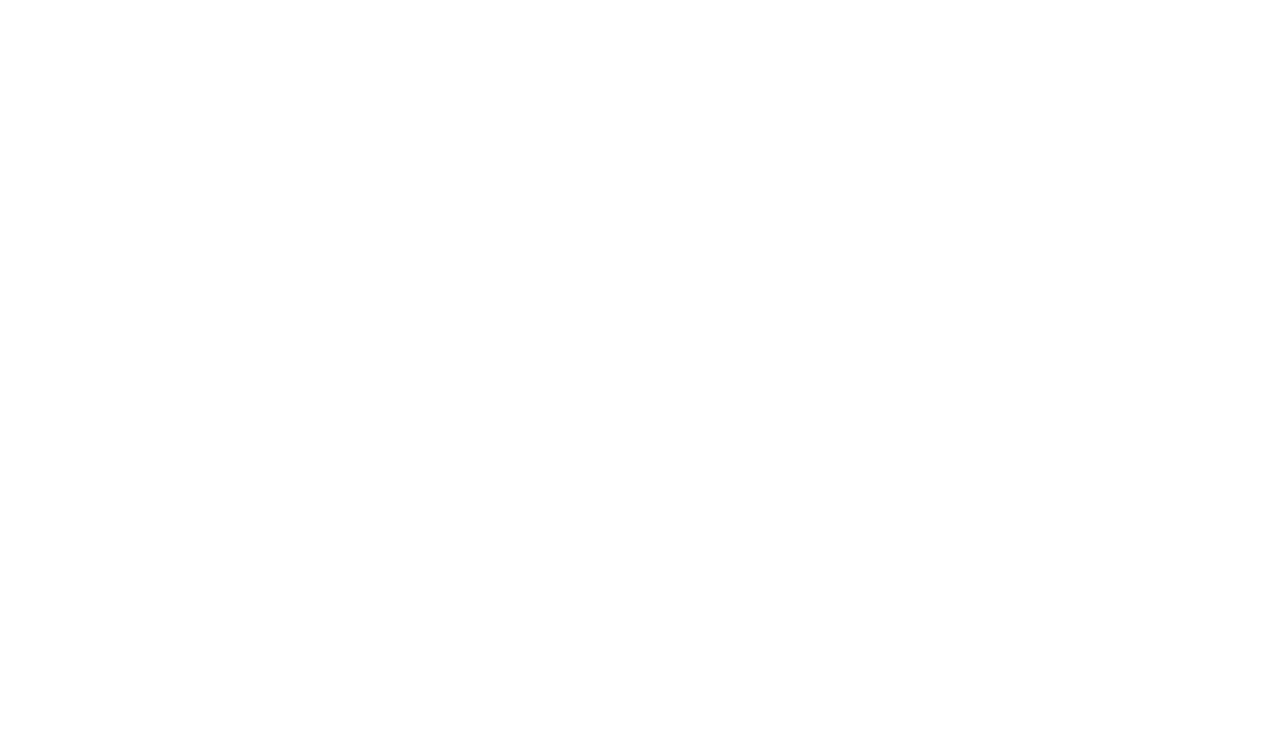
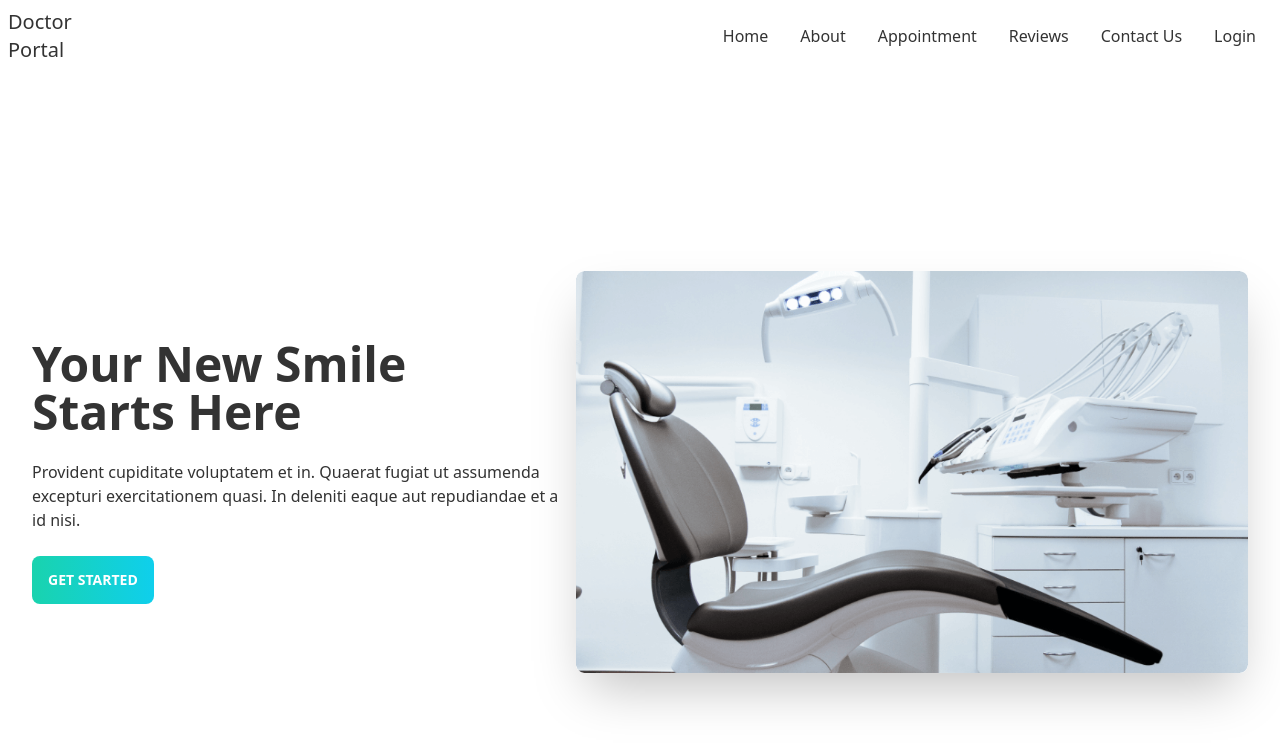
Before and after one commit to DaloarHossan/Doctor-portal-Client, a React (Create React App) app: page / in a window 1280 px wide. Shown: the top 746 px of the page. Built offline with nearby package versions, Linux system fonts and the light colour scheme.

Commit message:
navar& banner

```diff
--- a/src/App.js
+++ b/src/App.js
@@ -1,9 +1,15 @@
+import { Route, Routes } from 'react-router-dom';
 import './App.css';
+import Home from './Pages/Home/Home';
+import Navbar from './Pages/Sheared/Navbar/Navbar';
 
 function App() {
   return (
     <div>
-
+       <Navbar></Navbar>
+       <Routes>
+         <Route path="/" element={<Home></Home>}></Route>
+       </Routes>
     </div>
   );
 }
--- /dev/null
+++ b/src/Pages/Home/Banner.js
@@ -0,0 +1,29 @@
+import React from "react";
+import banner from '../../assets/images/chair.png'
+import PrimaryButton from "./PrimaryButton";
+
+const Banner = () => {
+  return (
+    <div>
+      <div class="hero min-h-screen">
+        <div class="hero-content flex-col lg:flex-row-reverse">
+          <img
+            src={banner}
+            class="lg:max-w-2xl rounded-lg shadow-2xl"
+          />
+          <div>
+            <h1 class="text-4xl lg:text-5xl font-bold">Your New Smile Starts Here</h1>
+            <p class="py-6">
+              Provident cupiditate voluptatem et in. Quaerat fugiat ut assumenda
+              excepturi exercitationem quasi. In deleniti eaque aut repudiandae
+              et a id nisi.
+            </p>
+           <PrimaryButton>Get started</PrimaryButton>
+          </div>
+        </div>
+      </div>
+    </div>
+  );
+};
+
+export default Banner;
--- /dev/null
+++ b/src/Pages/Home/Home.js
@@ -0,0 +1,12 @@
+import React from 'react';
+import Banner from './Banner';
+
+const Home = () => {
+	return (
+		<div className="px-4">
+			<Banner></Banner>
+		</div>
+	);
+};
+
+export default Home;
--- /dev/null
+++ b/src/Pages/Home/Info.js
@@ -0,0 +1,15 @@
+import React from 'react';
+import clock from '../../assets/icons/clock.svg'
+import marker from '../../assets/icons/marker.svg'
+import phone from '../../assets/icons/phone.svg'
+
+const Info = () => {
+
+	return (
+		<div>
+
+		</div>
+	);
+};
+
+export default Info;
--- /dev/null
+++ b/src/Pages/Home/InfoCard.js
@@ -0,0 +1,11 @@
+import React from 'react';
+
+const InfoCard = () => {
+	return (
+		<div>
+
+		</div>
+	);
+};
+
+export default InfoCard;
--- /dev/null
+++ b/src/Pages/Home/PrimaryButton.js
@@ -0,0 +1,11 @@
+import React from 'react';
+
+const PrimaryButton = ({children}) => {
+	return (
+		<div>
+			 <button class="btn bg-gradient-to-r from-secondary to-primary border-0 text-white">{children}</button>
+		</div>
+	);
+};
+
+export default PrimaryButton;
--- /dev/null
+++ b/src/Pages/Sheared/Navbar/Navbar.js
@@ -0,0 +1,68 @@
+import React from "react";
+import { Link } from "react-router-dom";
+
+const Navbar = () => {
+  const navList = (
+    <>
+      <li>
+        <Link to='/'>Home</Link>
+      </li>
+      <li>
+        <Link to='/about'>About</Link>
+      </li>
+      <li>
+        <Link to='/appointment'>Appointment</Link>
+      </li>
+      <li>
+        <Link to='/reviews'>Reviews</Link>
+      </li>
+      <li>
+        <Link to='/contact'>Contact Us</Link>
+      </li>
+      <li>
+        <Link to='/login'>Login</Link>
+      </li>
+    </>
+  );
+  return (
+    <div>
+      <div className="navbar bg-base-100 flex justify-between">
+          <div>
+			  <Link to="/"className="normal-case text-xl">Doctor Portal</Link>
+		  </div>
+		  <div className="dropdown navbar-start">
+            <label tabindex="0" className="btn btn-ghost ml-36 lg:hidden">
+              <svg
+                xmlns="http://www.w3.org/2000/svg"
+                className="h-5 w-5"
+                fill="none"
+                viewBox="0 0 24 24"
+                stroke="currentColor"
+              >
+                <path
+                  stroke-linecap="round"
+                  stroke-linejoin="round"
+                  stroke-width="2"
+                  d="M4 6h16M4 12h8m-8 6h16"
+                />
+              </svg>
+            </label>
+            <ul
+
+              className="menu dropdown-content mt-3 mr-12 p-2 shadow bg-base-100 rounded-box "
+            >
+				{navList}
+			</ul>
+          </div>
+
+        <div className="navbar-center hidden lg:flex">
+          <ul className="menu menu-horizontal p-0">
+           {navList}
+          </ul>
+        </div>
+      </div>
+    </div>
+  );
+};
+
+export default Navbar;
```
Also changed, not shown: 1 other file (tests, documents, lock files or other folders).
